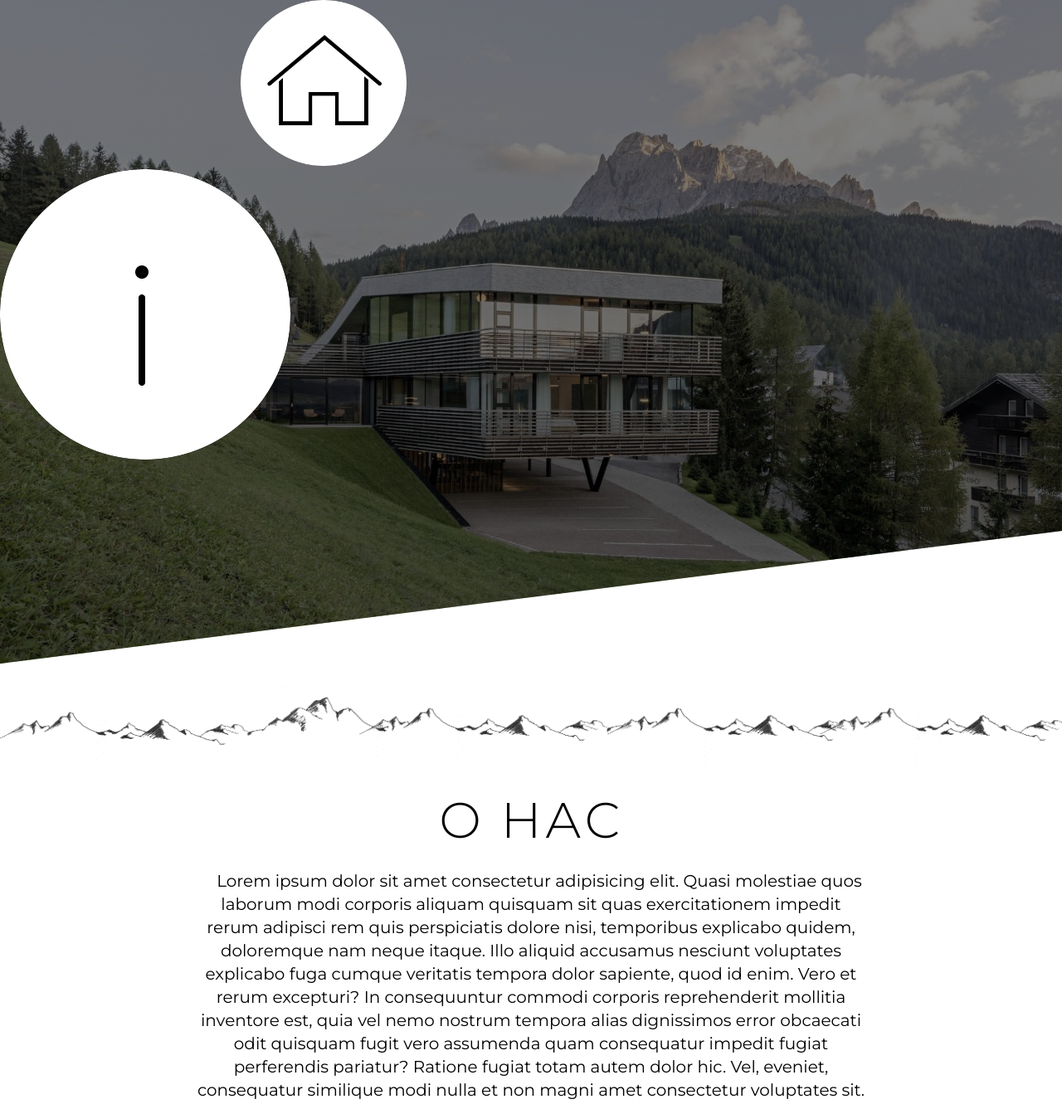
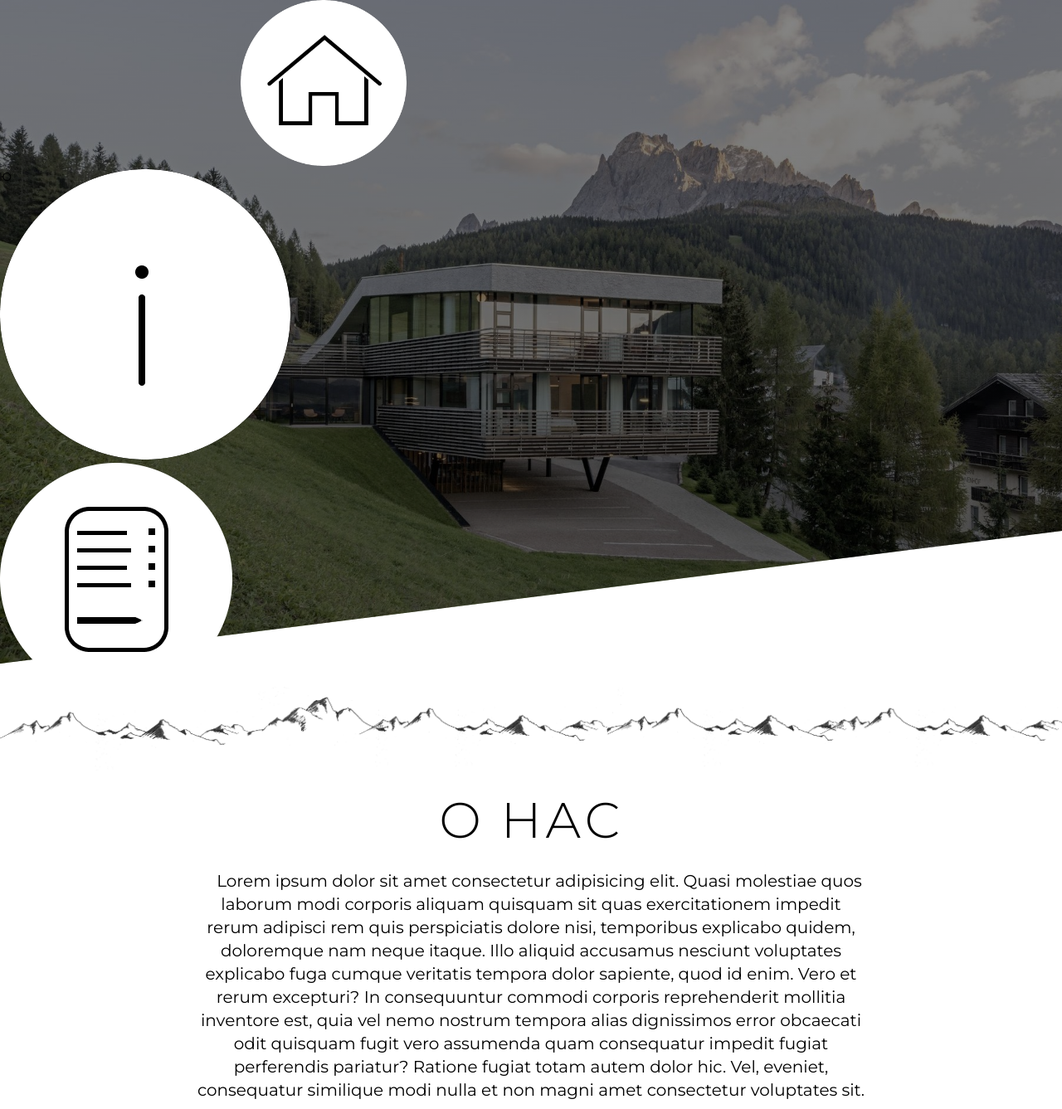
Before and after one commit to kotsaf/eldrock-aidentic, a Django app: template eldrock/main/templates/index.html in a window 1280 px wide. Shown: the top 1337 px of the page at 83% size. Run offline with Django 5.2, Linux system fonts and the light colour scheme; the template is opened without the code that fills it, so the values that code supplies are empty; some libraries are stand-ins or nearby versions.

Commit message:
Update index.html

```diff
--- a/eldrock/main/templates/index.html
+++ b/eldrock/main/templates/index.html
@@ -38,14 +38,12 @@
                 <div class="text">О нас</div>
             </a>
 
-            <button>
+            <a href="#3nd-anchor" class="nav-btn">
                 <div class="icon">
                     <img src="{% static 'main/img/icons/icon-services.png' %}" />
                 </div>
-                <a href="#3nd-anchor" class="text">
-                    Услуги
-                </a>
-            </button>
+                <div class="text">Услуги</div>
+            </a>
 
             <button>
                 <div class="icon">
```
